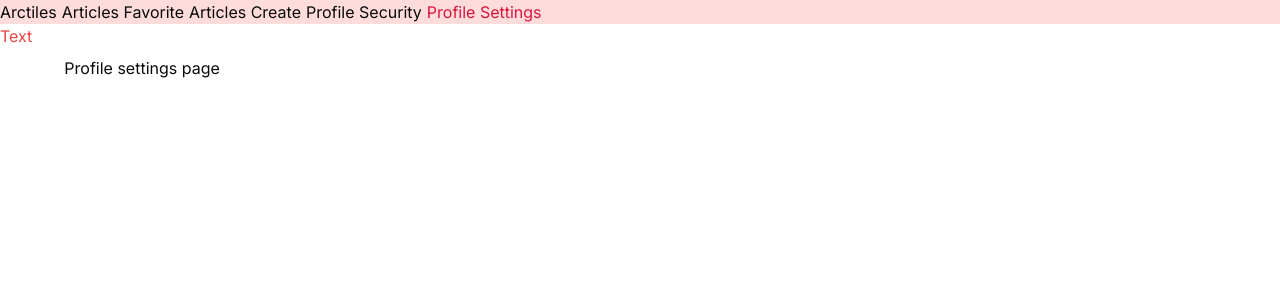
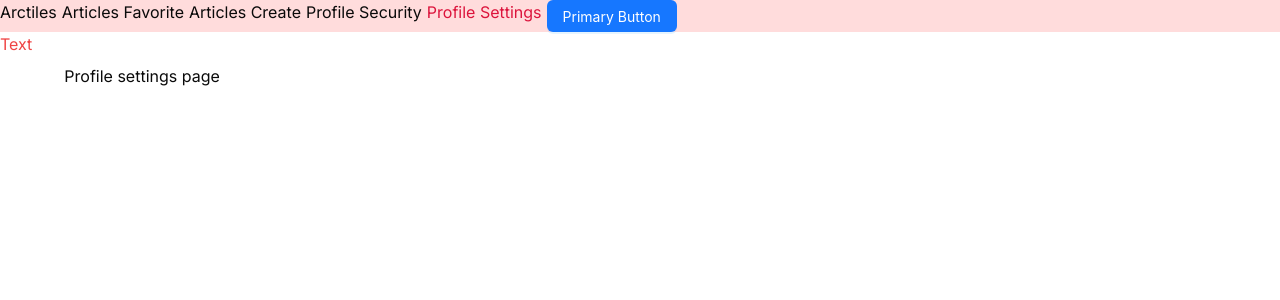
Before and after one commit to vt211gvo/next-flower-shop, a Next.js app: page /profile/settings in a window 1280 px wide. Shown: the top 300 px of the page. Built offline with nearby package versions, Linux system fonts and the light colour scheme.

Commit message:
feat: add ant design

```diff
--- a/app/(app)/layout.tsx
+++ b/app/(app)/layout.tsx
@@ -1,11 +1,11 @@
 'use client'
 import {Toaster} from "@/components/ui/sonner";
 import Navbar from "@/components/Navbar";
-import Sidebar from "@/components/Sidebar";
 import {PropsWithChildren} from "react";
 import Link from "next/link";
 import {usePathname} from "next/navigation";
 import s from "@/style/modules/navbar.module.scss"
+import { Button } from 'antd';
 
 interface Props extends PropsWithChildren {
 }
@@ -50,6 +50,7 @@ export default function AppLayout({children}: Props) {
                         </Link>
                     ))
                 }
+                <Button type="primary">Primary Button</Button>
             </header>
         <div className="flex h-screen">
             <div className="text-teal sm:text-primary md:text-secondary lg:text-destructive">Text</div>
--- a/package.json
+++ b/package.json
@@ -22,6 +22,7 @@
     "@radix-ui/react-slot": "^1.0.2",
     "@stripe/stripe-js": "^3.3.0",
     "@t3-oss/env-nextjs": "^0.9.2",
+    "antd": "^5.16.2",
     "axios": "^1.6.8",
     "class-variance-authority": "^0.7.0",
     "clsx": "^2.1.0",
```
Also changed, not shown: 1 other file (tests, documents, lock files or other folders).
